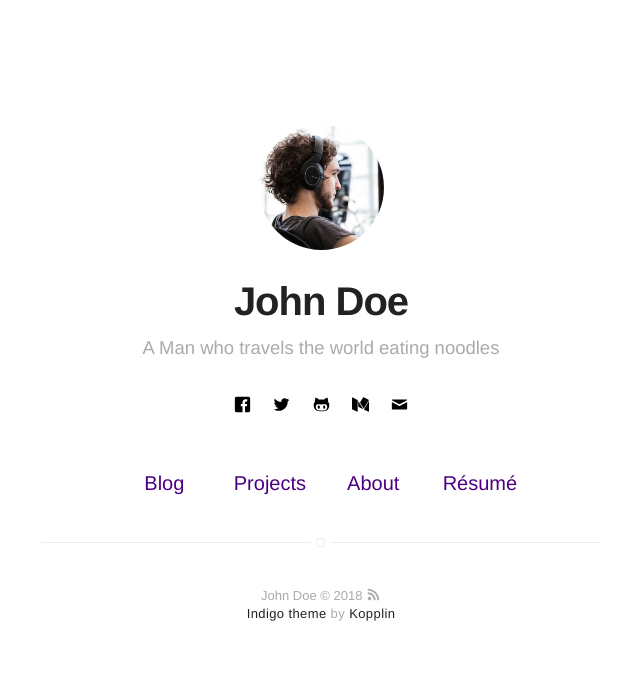
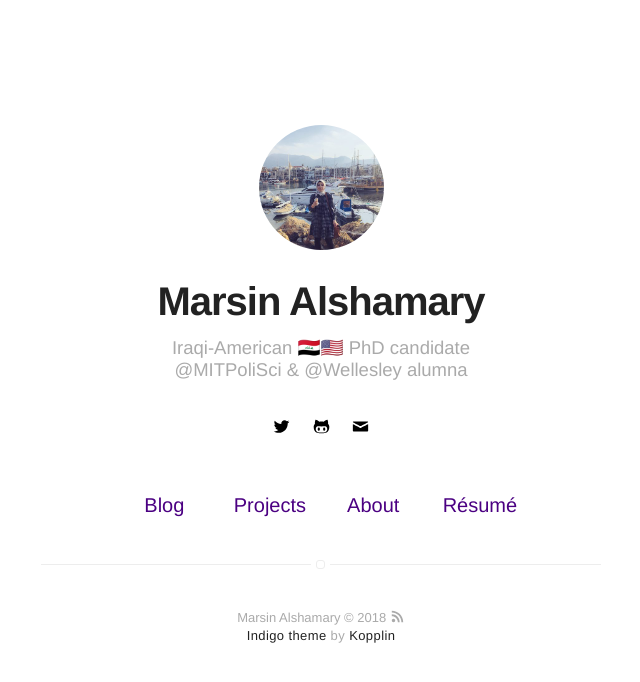
Before and after one commit to malshama/marsinalshamary, a Jekyll site: the page built from index.html, in a window 1280 px wide. Shown: the top 682 px of the page, without its empty margins (319-959 px from the left). Built offline with Jekyll 4.4.1, drawn with Linux system fonts in a browser that asks for light colours.

Commit message:
Update Marsin's Website

```diff
--- a/_config.yml
+++ b/_config.yml
@@ -1,9 +1,9 @@
 # main text of home
-name: John Doe
-bio: A Man who travels the world eating noodles
+name: Marsin Alshamary
+bio: Iraqi-American 🇮🇶🇺🇸 PhD candidate @MITPoliSci & @Wellesley alumna
 
 # twitter summary info
-description: A blog about technology and stuff related
+description: Iraqi-American 🇮🇶🇺🇸 PhD candidate @MITPoliSci & @Wellesley alumna
 
 # if it's an external image, update below for true
 # better with square images
@@ -16,7 +16,7 @@ resume: true
 resume-external: true
 resume-url: https://google.com/?q=my+resume
 
-url: https://koppl.in/indigo
+url: https://marsinalshamary.com
 # your url: http://USERNAME.github.io
 
 permalink: /:title/
@@ -34,37 +34,31 @@ disqus:
   categories: [blog, project] # only show disqus for posts that have these categories
 
 # if you don't have any of social below, comment the line
-facebook: myfacebook
-twitter: mytwitter
+# facebook: myfacebook
+twitter: marsinra
 # google: mygoogle
 # instagram: myinstagram
 # pinterest: mypinterest
 # linkedin: mylinkedin
 # youtube: myyoutube
 # spotify: myspotify
-github: mygithub
+# github: mygithub
 # lastfm: mylastfm
 # stackoverflow: 7044681/mystackoverflow
 # quora: userquora
 # reddit: username
-medium: medium
+# medium: medium
 # vimeo: myvimeo
 # lanyrd: mylanyrd
-email: myemail@gmail.com
+email: marsin@mit.edu
 
 authors:
-    johndoe:
-        name: John Doe
-        bio: A Man who travels the world eating noodles
+    marsinalshamary:
+        name: Marsin Alshamary
+        bio: Iraqi-American 🇮🇶🇺🇸 PhD candidate @MITPoliSci & @Wellesley alumna
         external-image: false
         picture: assets/images/profile.jpg
-        twitter: johndoe
-    jamesfoster:
-        name: James Foster
-        bio: A Man who develops software with coffee
-        external-image: false
-        picture: assets/images/james.jpg
-        twitter: jamesfoster
+        twitter: marsinra
 
 # do you want a larger site? change the option below
 # options: [normal, large] | default: normal
```
Also changed, not shown: assets/images/profile.jpg.
